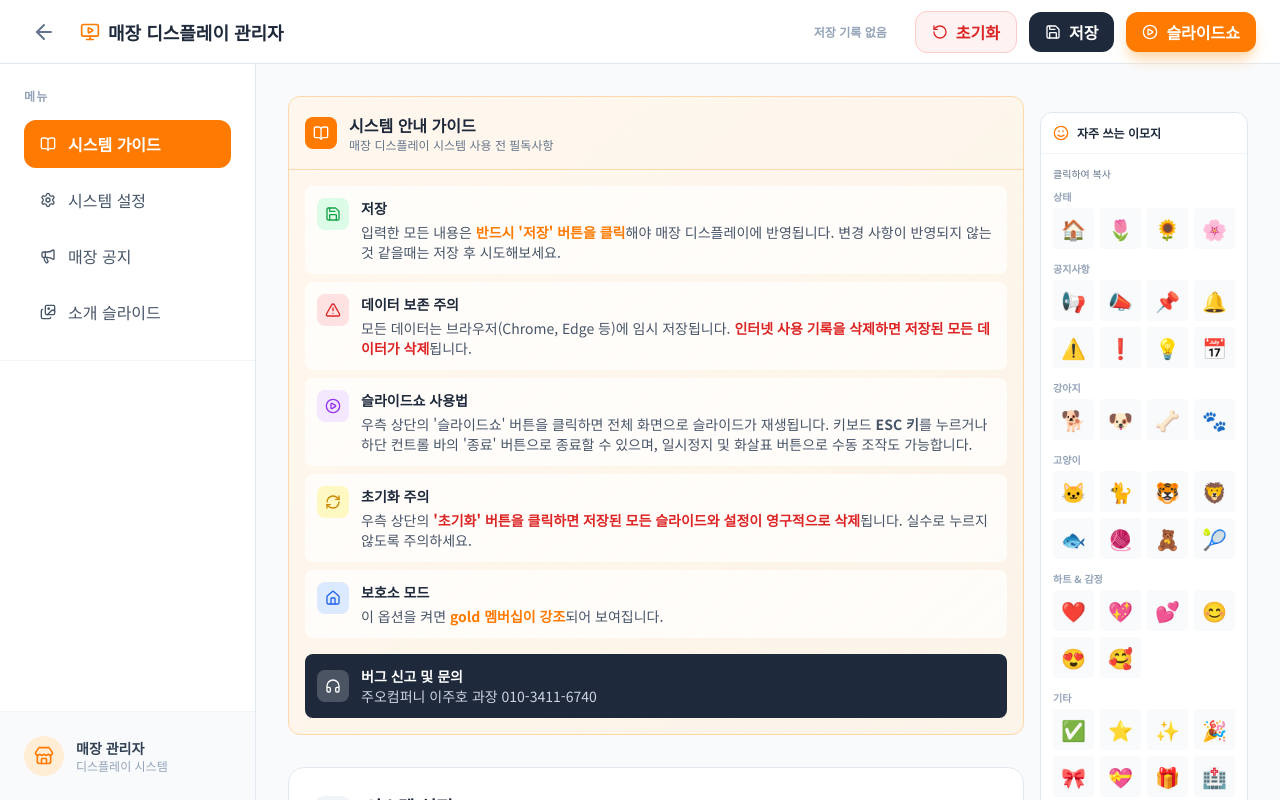
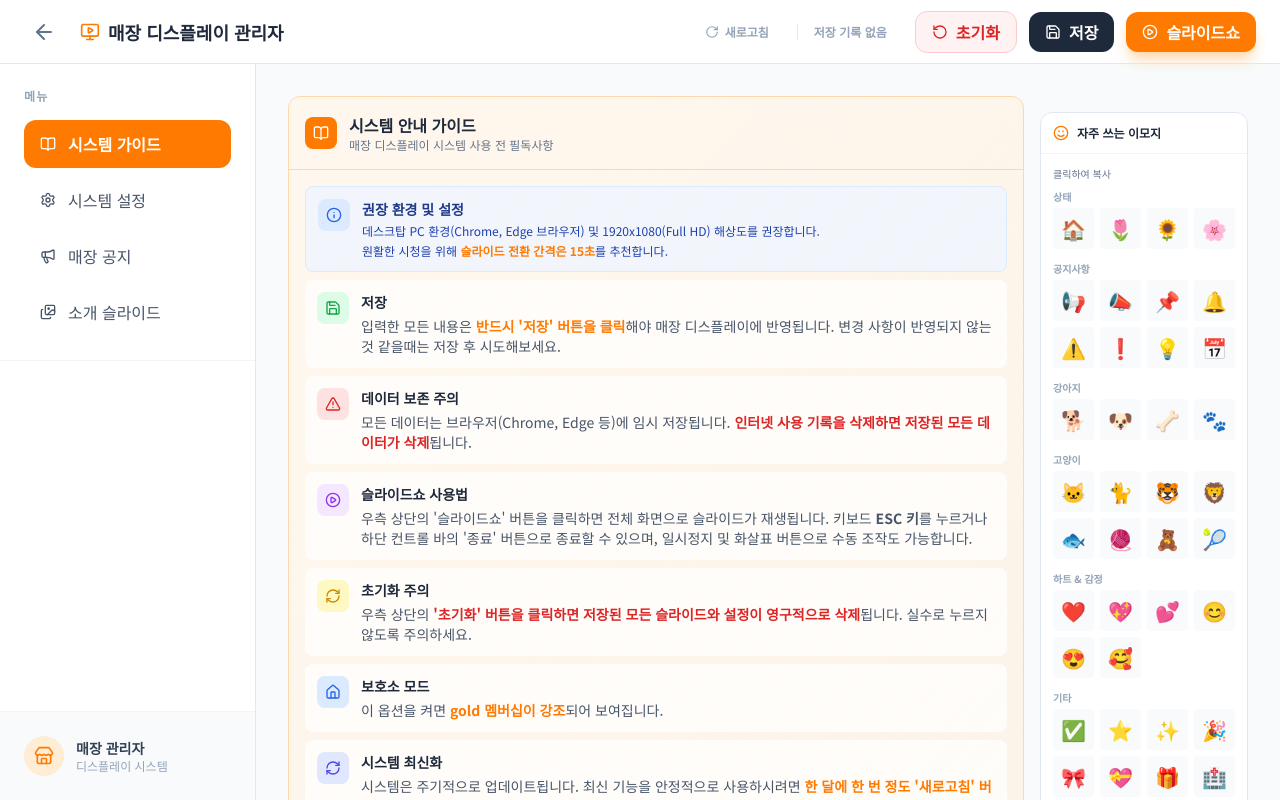
Before and after one commit to TotalpetcareJuo/marketing_support_system, a website: page display_system.html in a window 1280 px wide. Drawn offline with nearby package versions, Linux system fonts and the light colour scheme.

Commit message:
Update display_system.html

```diff
--- a/display_system.html
+++ b/display_system.html
@@ -132,6 +132,13 @@
                     </h1>
                 </div>
                 <div class="flex items-center gap-3">
+                    <button onclick="hardRefresh()"
+                        class="px-3 py-1.5 text-slate-400 hover:text-slate-600 hover:bg-slate-100 rounded-lg transition flex items-center gap-1.5 text-xs font-bold"
+                        title="페이지 강력 새로고침">
+                        <i data-lucide="rotate-cw" class="w-3.5 h-3.5"></i>
+                        <span>새로고침</span>
+                    </button>
+                    <div class="h-4 w-px bg-slate-200 mx-1 hidden md:block"></div>
                     <div class="text-right mr-4 hidden md:block">
                         <div id="last-saved-time" class="text-xs font-bold text-slate-400">저장 기록 없음</div>
                     </div>
@@ -216,6 +223,23 @@
                                     </div>
 
                                     <div class="p-4 space-y-2">
+                                        <!-- Recommendation Block -->
+                                        <div
+                                            class="bg-blue-50/80 rounded-lg p-3 flex items-start gap-3 border border-blue-100 mb-1">
+                                            <div
+                                                class="w-8 h-8 rounded-lg bg-blue-100 flex items-center justify-center text-blue-600 shrink-0">
+                                                <i data-lucide="info" class="w-4 h-4"></i>
+                                            </div>
+                                            <div>
+                                                <h3 class="font-bold text-blue-900 text-sm mb-1">권장 환경 및 설정</h3>
+                                                <p class="text-xs text-blue-800 mb-1">데스크탑 PC 환경(Chrome, Edge 브라우저) 및
+                                                    1920x1080(Full HD) 해상도를 권장합니다.</p>
+                                                <p class="text-xs text-blue-800">원활한 시청을 위해 <span
+                                                        class="font-bold text-juo-orange">슬라이드 전환 간격은 15초</span>를 추천합니다.
+                                                </p>
+                                            </div>
+                                        </div>
+
                                         <div class="bg-white/70 rounded-lg p-3 flex items-start gap-3">
                                             <div
                                                 class="w-8 h-8 rounded-lg bg-green-100 flex items-center justify-center text-green-600 shrink-0">
@@ -280,6 +304,20 @@
                                                 </p>
                                             </div>
                                         </div>
+
+                                        <div class="bg-white/70 rounded-lg p-3 flex items-start gap-3">
+                                            <div
+                                                class="w-8 h-8 rounded-lg bg-indigo-100 flex items-center justify-center text-indigo-600 shrink-0">
+                                                <i data-lucide="refresh-cw" class="w-4 h-4"></i>
+                                            </div>
+                                            <div>
+                                                <h3 class="font-bold text-slate-800 text-sm mb-1">시스템 최신화</h3>
+                                                <p class="text-sm text-slate-600">시스템은 주기적으로 업데이트됩니다. 최신 기능을 안정적으로
+                                                    사용하시려면 <span class="font-bold text-juo-orange">한 달에 한 번 정도
+                                                        '새로고침' 버튼</span>을
+                                                    클릭해 주세요.</p>
+                                            </div>
+                                        </div>
                                     </div>
 
                                     <div class="px-4 pb-4">
@@ -295,7 +333,6 @@
                                         </div>
                                     </div>
                                 </div>
-                            </div>
                         </section>
 
                         <!-- Settings Section -->
@@ -743,6 +780,14 @@
                 }, 1500);
             });
         }
+
+        function hardRefresh() {
+            if (confirm('최신 시스템으로 업데이트하기 위해 페이지를 새로고침하시겠습니까?')) {
+                const url = new URL(window.location.href);
+                url.searchParams.set('reload', Date.now());
+                window.location.href = url.toString();
+            }
+        }
     </script>
 </body>
 
```
